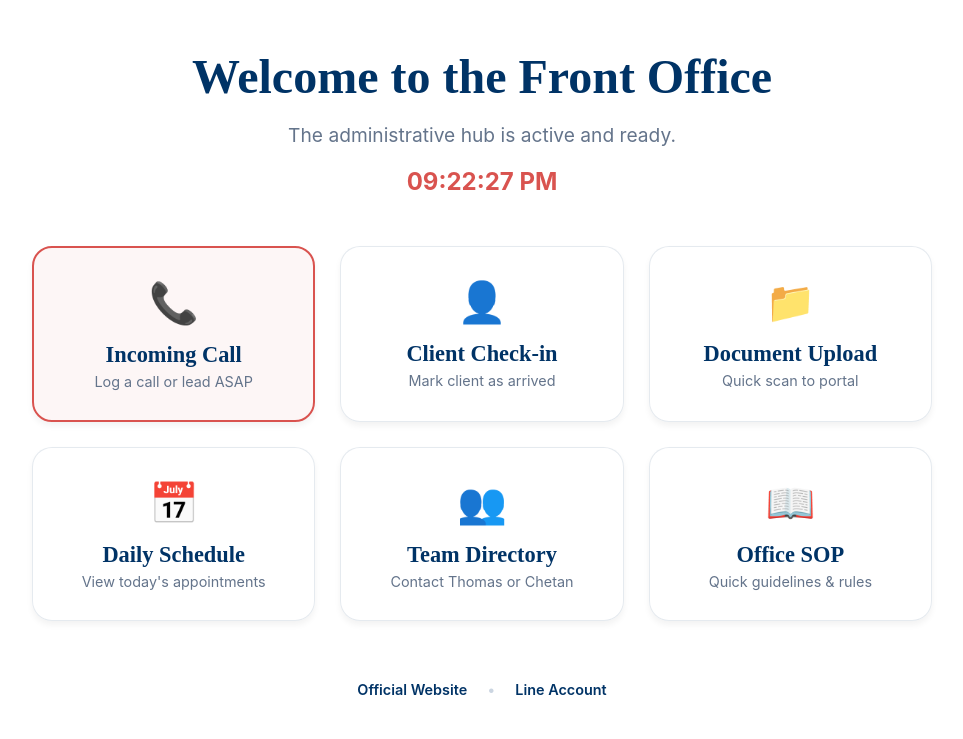
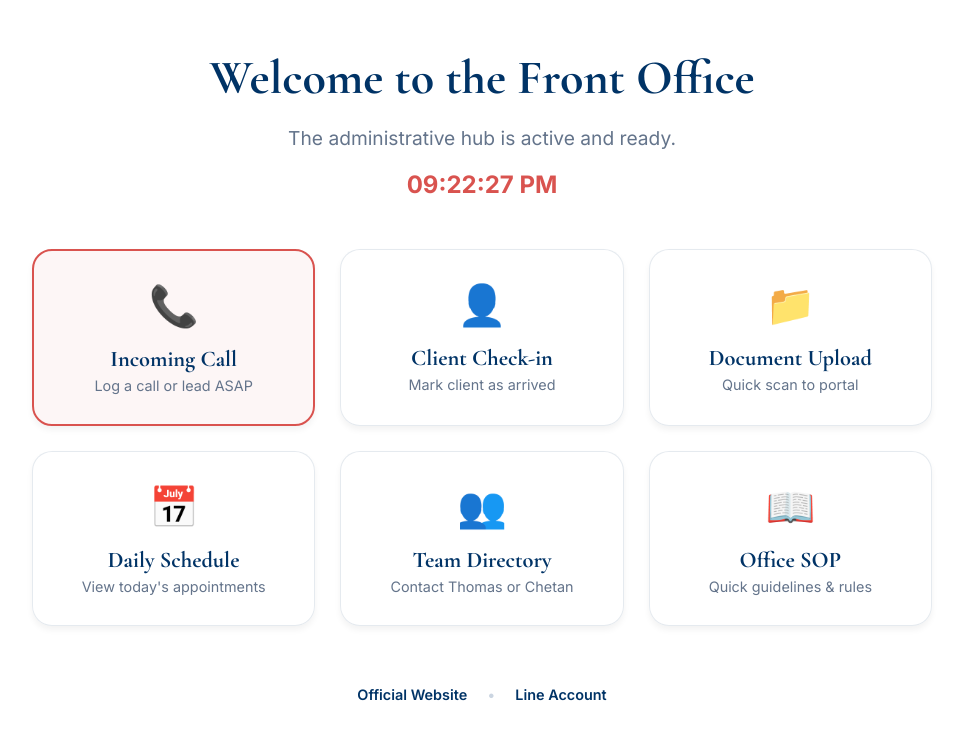
Before and after one commit to aitaxpattaya-eng/SD_DPLY_AITA, a plain HTML site: page front-office-hub.html in a window 1280 px wide. Shown: the part 201-940 px from the top of the page, without its empty margins (158-1121 px from the left). Drawn offline with nearby package versions, Linux system fonts and the light colour scheme.

Commit message:
Update front-office-hub.html

```diff
--- a/front-office-hub.html
+++ b/front-office-hub.html
@@ -1,4 +1,9 @@
+<!-- Import Google Fonts -->
+<link rel="preconnect" href="https://fonts.googleapis.com">
+<link rel="preconnect" href="https://fonts.gstatic.com" crossorigin>
+<link href="https://fonts.googleapis.com/css2?family=Cormorant+Garamond:wght@400;600;700&family=Inter:wght@400;600;700&display=swap" rel="stylesheet">
 <div class="fo-landing-hub">
+
   <div class="fo-hero">
     <img src="https://www.aitaxadvisers.com/images/logo.png" alt="AITax Logo" class="fo-logo">
     <h1>Welcome to the Front Office</h1>
```
